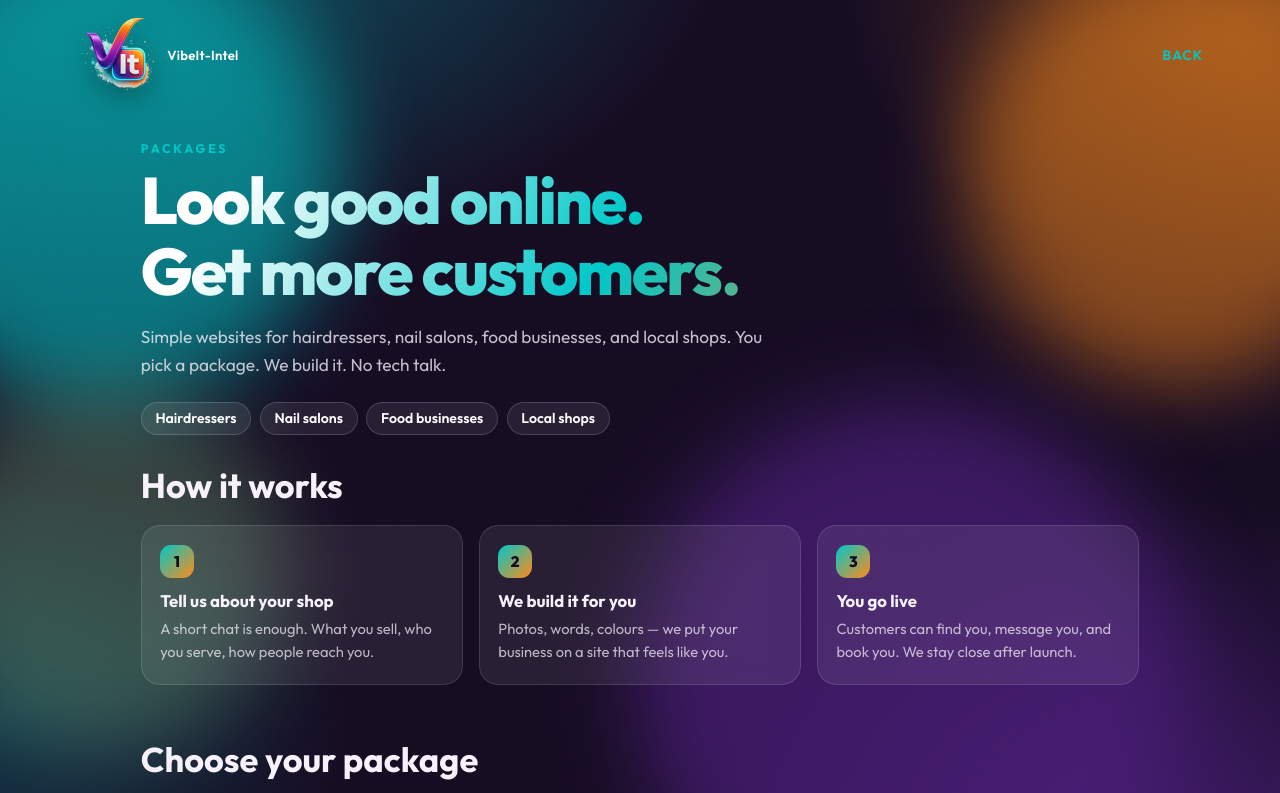
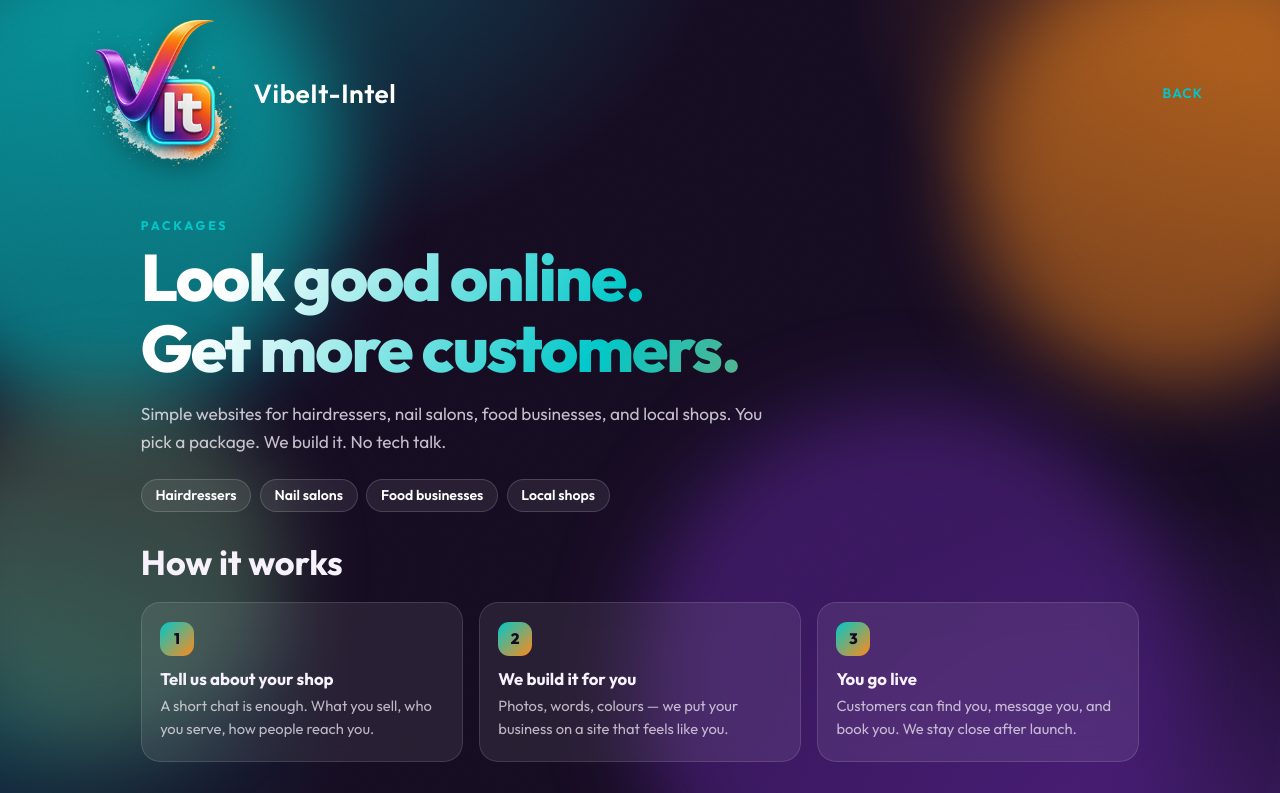
Before and after one commit to VIbeIt-Intel/vibeit-intel-web, a plain HTML site: page services.html in a window 1280 px wide. Shown: the top 793 px of the page. Drawn offline with Linux system fonts and the light colour scheme.

Commit message:
Double the header mark and wordmark size.
Co-authored-by: Cursor <cursoragent@cursor.com>

```diff
--- a/services.html
+++ b/services.html
@@ -28,7 +28,7 @@
 
     <header class="topbar">
       <a class="brand" href="index.html">
-        <img src="assets/v-it-mark.png" alt="" width="82" height="77" />
+        <img src="assets/v-it-mark.png" alt="" width="164" height="154" />
         <span>VibeIt-Intel</span>
       </a>
       <a class="back" href="index.html">Back</a>
--- a/styles.css
+++ b/styles.css
@@ -258,21 +258,21 @@ body {
 .brand {
   display: flex;
   align-items: center;
-  gap: 0.55rem;
+  gap: 0.85rem;
   color: #fff;
   font-weight: 700;
   text-decoration: none;
 }
 
 .brand span {
-  font-size: 0.82rem;
+  font-size: 1.64rem;
   font-weight: 600;
   letter-spacing: 0.02em;
 }
 
 .brand img {
   display: block;
-  width: 5.1rem;
+  width: 10.2rem;
   height: auto;
   object-fit: contain;
   filter: drop-shadow(0 8px 14px rgb(0 0 0 / 32%));
```
